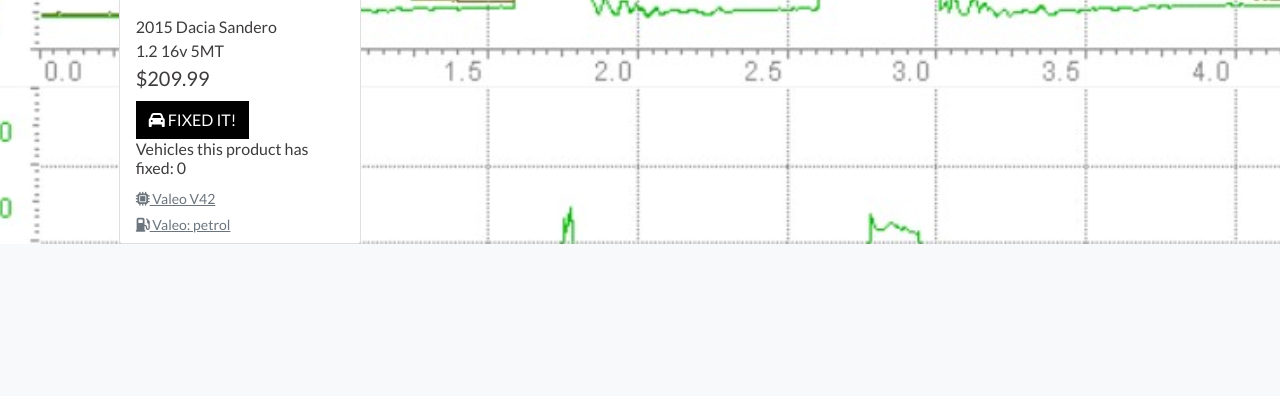
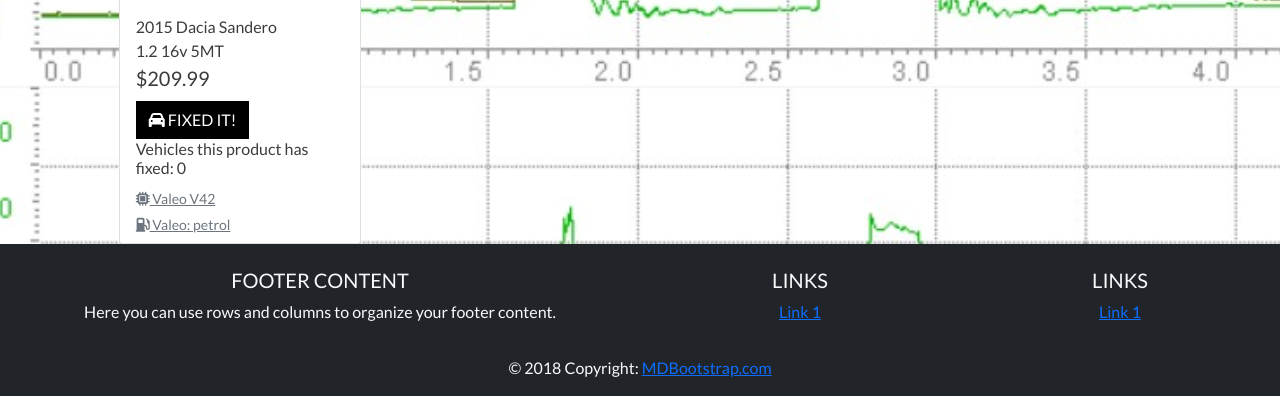
Before and after one commit to Code-Institute-Submissions/M-E-C-20-ECU-store_OctResub, a Django app: page /products/ in a window 1280 px wide. Shown: the part 3114-3510 px from the top of the page. Before the commit the page ends 3358 px from the top, so only its background shows below. Run offline with Django 3.2, Linux system fonts and the light colour scheme; data comes from the database, SQL or seed files in the repository; data that the repository does not hold is empty; some libraries are stand-ins or nearby versions.

Commit message:
Altered styling, inserted placeholder footer

```diff
--- a/products/templates/products/products.html
+++ b/products/templates/products/products.html
@@ -136,7 +136,7 @@
             </div>
         </div>
     </div>
-    <div class="btt-button shadow-sm rounded-0 border border-black">
+    <div class="btt-button shadow-sm rounded-0 border bg-light border-black">
         <a class="btt-link d-flex h-100">
             <i class="fas fa-arrow-up text-black mx-auto my-auto"></i>
         </a>
--- a/static/css/base.css
+++ b/static/css/base.css
@@ -23,13 +23,19 @@ body {
     text-transform: uppercase;
 }
 
+li .logo-font:hover,
+li .logo-font:active,
+li .logo-font:focus {
+    text-decoration: underline;
+}
+
 .main-logo-link {
     width: fit-content;
 }
 
 .shop-now {
-    background: black;
-    color: white;
+    background: #3e3b3b;
+    color: #f8f9fa;
     min-width: 260px;
 }
 
--- a/templates/base.html
+++ b/templates/base.html
@@ -149,6 +149,70 @@
     {% block content %}
     {% endblock %}
 
+    <footer class="page-footer font-small purple pt-4 bg-dark text-light">
+
+      <!-- Footer Links -->
+      <div class="container-fluid text-center text-md-left">
+
+        <!-- Grid row -->
+        <div class="row">
+
+          <!-- Grid column -->
+          <div class="col-md-6 mt-md-0 mt-3">
+
+            <!-- Content -->
+            <h5 class="text-uppercase">Footer Content</h5>
+            <p>Here you can use rows and columns to organize your footer content.</p>
+
+          </div>
+          <!-- Grid column -->
+
+          <hr class="clearfix w-100 d-md-none pb-3">
+
+          <!-- Grid column -->
+          <div class="col-md-3 mb-md-0 mb-3">
+
+            <!-- Links -->
+            <h5 class="text-uppercase">Links</h5>
+
+            <ul class="list-unstyled">
+              <li>
+                <a href="#!">Link 1</a>
+              </li>
+            </ul>
+
+          </div>
+          <!-- Grid column -->
+
+          <!-- Grid column -->
+          <div class="col-md-3 mb-md-0 mb-3">
+
+            <!-- Links -->
+            <h5 class="text-uppercase">Links</h5>
+
+            <ul class="list-unstyled">
+              <li>
+                <a href="#!">Link 1</a>
+              </li>
+            </ul>
+
+          </div>
+          <!-- Grid column -->
+
+        </div>
+        <!-- Grid row -->
+
+      </div>
+      <!-- Footer Links -->
+
+      <!-- Copyright -->
+      <div class="footer-copyright text-center py-3">© 2018 Copyright:
+        <a href="https://mdbootstrap.com/education/bootstrap/"> MDBootstrap.com</a>
+      </div>
+      <!-- Copyright -->
+
+    </footer>
+
     {% block postloadjs %}
       <script type="text/javascript">
         var toastElList = [].slice.call(document.querySelectorAll('.toast'));
```
